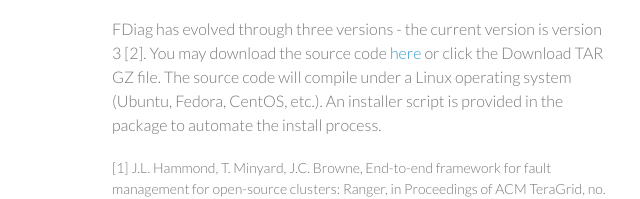
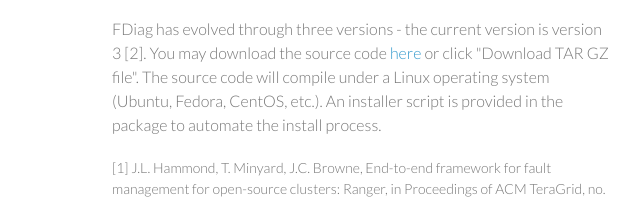
Before and after one commit to diag-toolkits/FDiag, a plain HTML site: page index.html in a window 1280 px wide. Shown: the part 321-520 px from the top of the page, 458-1098 px from the left. Drawn offline with Linux system fonts and the light colour scheme.

Commit message:
Update index.html

```diff
--- a/index.html
+++ b/index.html
@@ -37,7 +37,7 @@
    researchers from Singapore, the United States of America and the United Kingdoms.</p>
 
 <p style="font-size: 16px;">FDiag has evolved through three versions - the current version is version 3 [2].  You may download the source code
-   <a href="http://diag-toolkits.netai.net/tools/instFDiag.tar.gz" target="_blank">here</a> or click the Download TAR GZ file.
+   <a href="http://diag-toolkits.netai.net/tools/instFDiag.tar.gz" target="_blank">here</a> or click "Download TAR GZ file".
    The source code will compile under a Linux operating system (Ubuntu, Fedora, CentOS, etc.).  An installer script is provided in the package to
    automate the install process.</p>
 
```
